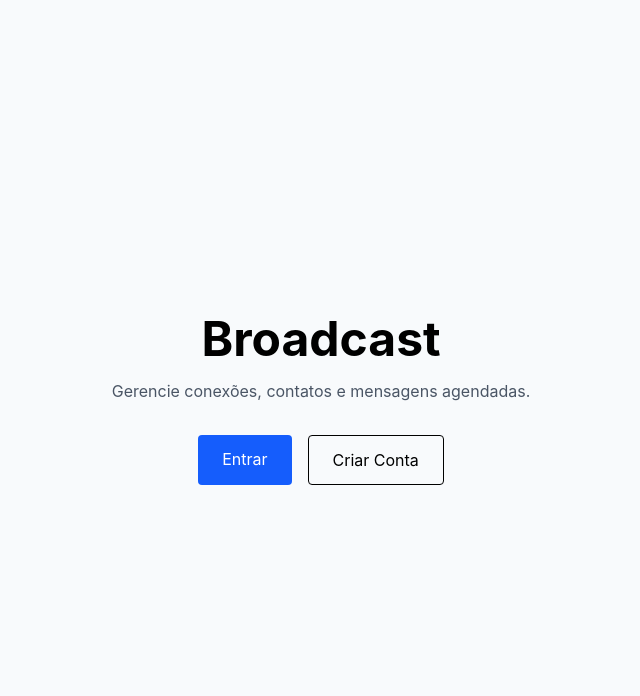
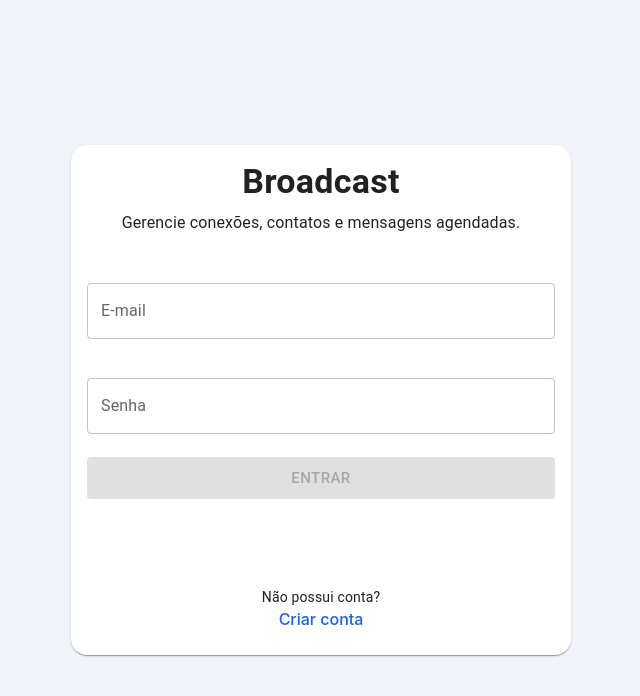
Before and after one commit to robertopimentadev/broadcast-tech-challenge, a React (Vite) app in the folder web/: page / in a window 1280 px wide. Shown: the top 696 px of the page, without its empty margins (319-959 px from the left). Built offline with nearby package versions, Linux system fonts and the light colour scheme; no server answers.

Commit message:
tela home - ultimos ajustes antes de componentizar

```diff
--- a/web/src/pages/Home/index.jsx
+++ /dev/null
@@ -1,31 +0,0 @@
-import { Link, Navigate } from "react-router-dom";
-
-import { useAuth } from "../../contexts/AuthContext";
-
-export function Home() {
-  const { isAuthenticated } = useAuth();
-
-  if (isAuthenticated) {
-    return <Navigate to="/connections" />;
-  }
-
-  return (
-    <div className="min-h-screen flex flex-col items-center justify-center bg-slate-50">
-      <h1 className="text-5xl font-bold mb-4">Broadcast</h1>
-
-      <p className="text-gray-600 mb-8">
-        Gerencie conexões, contatos e mensagens agendadas.
-      </p>
-
-      <div className="flex gap-4">
-        <Link to="/login" className="bg-blue-600 text-white px-6 py-3 rounded">
-          Entrar
-        </Link>
-
-        <Link to="/register" className="border px-6 py-3 rounded">
-          Criar Conta
-        </Link>
-      </div>
-    </div>
-  );
-}
--- /dev/null
+++ b/web/src/pages/Home/index.tsx
@@ -0,0 +1,165 @@
+import { Navigate, Link, useNavigate } from "react-router-dom";
+import { useForm } from "react-hook-form";
+import { useState } from "react";
+
+import { useAuth } from "../../contexts/AuthContext";
+import { loginUser } from "../../services/auth";
+
+import {
+  Alert,
+  CircularProgress,
+  Card,
+  CardContent,
+  TextField,
+  Typography,
+  Button,
+} from "@mui/material";
+
+interface FormData {
+  email: string;
+  password: string;
+}
+
+export function Home() {
+  const navigate = useNavigate();
+
+  const { isAuthenticated } = useAuth();
+
+  const [loading, setLoading] = useState(false);
+
+  const [errorMessage, setErrorMessage] = useState("");
+
+  const { register, handleSubmit, watch } = useForm<FormData>();
+
+  const email = watch("email");
+  const password = watch("password");
+  const hasTypedEmail = email !== undefined && email !== "";
+  const hasTypedPassword = password !== undefined && password !== "";
+
+  const isEmailValid = /\S+@\S+\.\S+/.test(email || "");
+
+  const isPasswordValid = (password?.length || 0) >= 6;
+
+  const isValidForm =
+    /\S+@\S+\.\S+/.test(email || "") && (password?.length || 0) >= 6;
+
+  const [successLogin, setSuccessLogin] = useState(false);
+
+  if (isAuthenticated) {
+    return <Navigate to="/connections" />;
+  }
+
+  const onSubmit = async (data: FormData) => {
+    try {
+      setLoading(true);
+      setErrorMessage("");
+
+      await loginUser(data.email, data.password);
+
+      setSuccessLogin(true);
+
+      setTimeout(() => {
+        navigate("/connections");
+      }, 800);
+    } catch {
+      setErrorMessage("E-mail ou senha incorretos.");
+      setLoading(false);
+    }
+  };
+
+  return (
+    <div className="min-h-screen bg-slate-100 flex items-center justify-center p-6">
+      <Card
+        sx={{
+          width: "100%",
+          maxWidth: 500,
+          borderRadius: 4,
+        }}
+      >
+        <CardContent className="p-8">
+          <Typography
+            variant="h4"
+            sx={{
+              fontWeight: 700,
+              mb: 1,
+              textAlign: "center",
+            }}
+          >
+            Broadcast
+          </Typography>
+
+          <Typography
+            color="text.secondary"
+            sx={{
+              mb: 4,
+              textAlign: "center",
+            }}
+          >
+            Gerencie conexões, contatos e mensagens agendadas.
+          </Typography>
+
+          <form onSubmit={handleSubmit(onSubmit)} className="space-y-4">
+            <TextField
+              label="E-mail"
+              fullWidth
+              error={hasTypedEmail && !isEmailValid}
+              helperText={
+                hasTypedEmail && !isEmailValid ? "E-mail inválido" : " "
+              }
+              sx={{ mt: 2 }}
+              {...register("email")}
+            />
+
+            <TextField
+              label="Senha"
+              type="password"
+              fullWidth
+              error={hasTypedPassword && !isPasswordValid}
+              helperText={
+                hasTypedPassword && !isPasswordValid
+                  ? "No mínimo 6 caracteres"
+                  : " "
+              }
+              sx={{ mt: 2 }}
+              {...register("password")}
+            />
+
+            <Button
+              type="submit"
+              variant="contained"
+              fullWidth
+              size="large"
+              disabled={!isValidForm || loading}
+            >
+              {loading ? (
+                <div className="flex items-center gap-2">
+                  <CircularProgress size={18} color="inherit" />
+
+                  {successLogin ? "Carregando seu ambiente..." : "Entrando..."}
+                </div>
+              ) : (
+                "Entrar"
+              )}
+            </Button>
+
+            <div className="mt-2 min-h-14">
+              {errorMessage ? (
+                <Alert severity="error">{errorMessage}</Alert>
+              ) : null}
+            </div>
+          </form>
+
+          <div className="mt-6 text-center">
+            <Typography variant="body2" sx={{ mt: 1 }}>
+              Não possui conta?
+            </Typography>
+
+            <Link to="/register" className="text-blue-600 font-medium">
+              Criar conta
+            </Link>
+          </div>
+        </CardContent>
+      </Card>
+    </div>
+  );
+}
--- a/web/src/routes/index.tsx
+++ b/web/src/routes/index.tsx
@@ -1,12 +1,12 @@
 import { BrowserRouter, Routes, Route } from "react-router-dom";
 
-import { Home } from "../pages/Home";
 import { Login } from "../pages/Login";
 import { Register } from "../pages/Register";
 import { Connections } from "../pages/Connections";
 import { ProtectedRoute } from "./ProtectedRoute";
 import { Contacts } from "../pages/Contacts";
 import { Broadcast } from "../pages/Broadcast";
+import { Home } from "../pages/Home";
 
 export function AppRoutes() {
   return (
```
